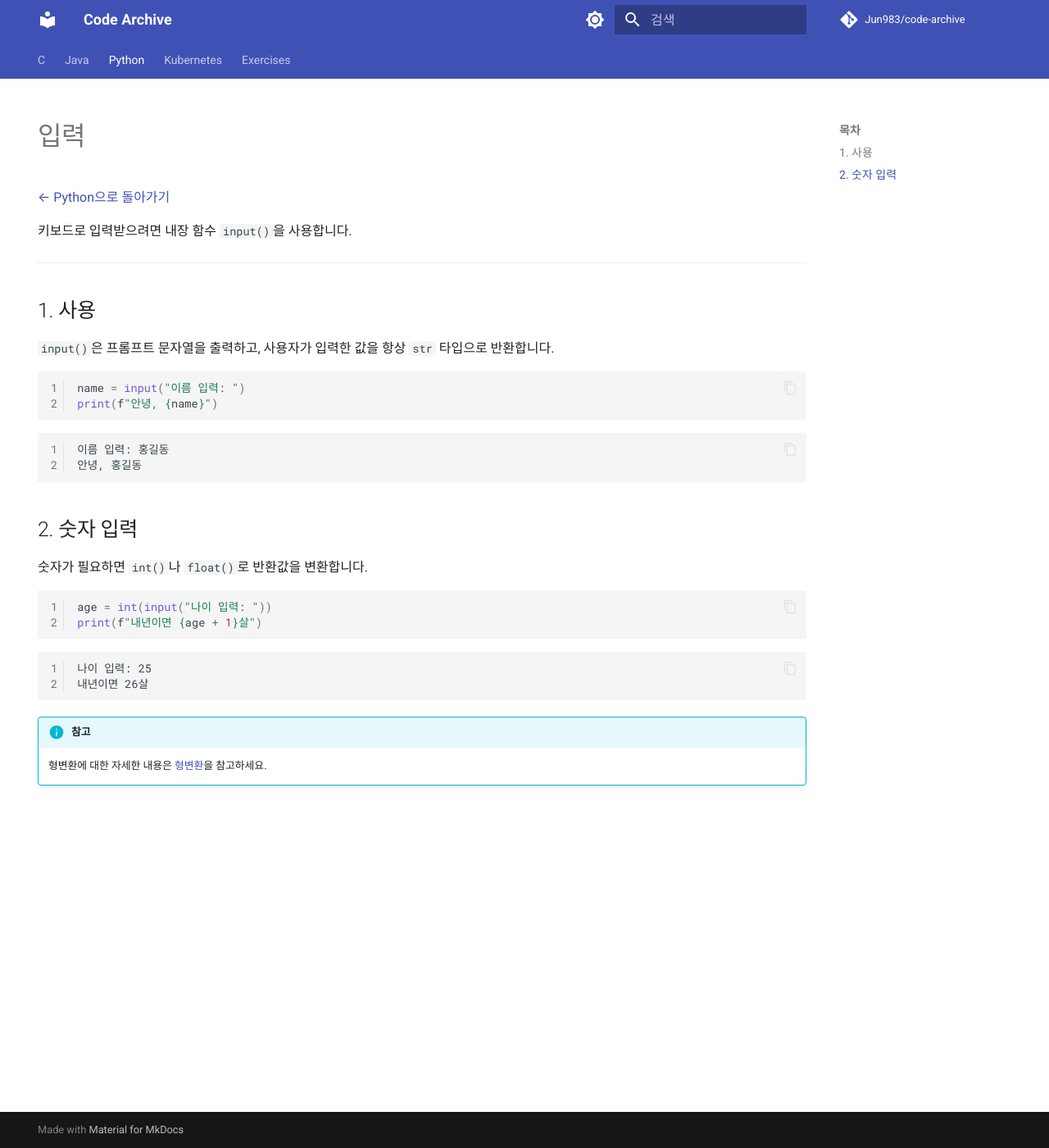
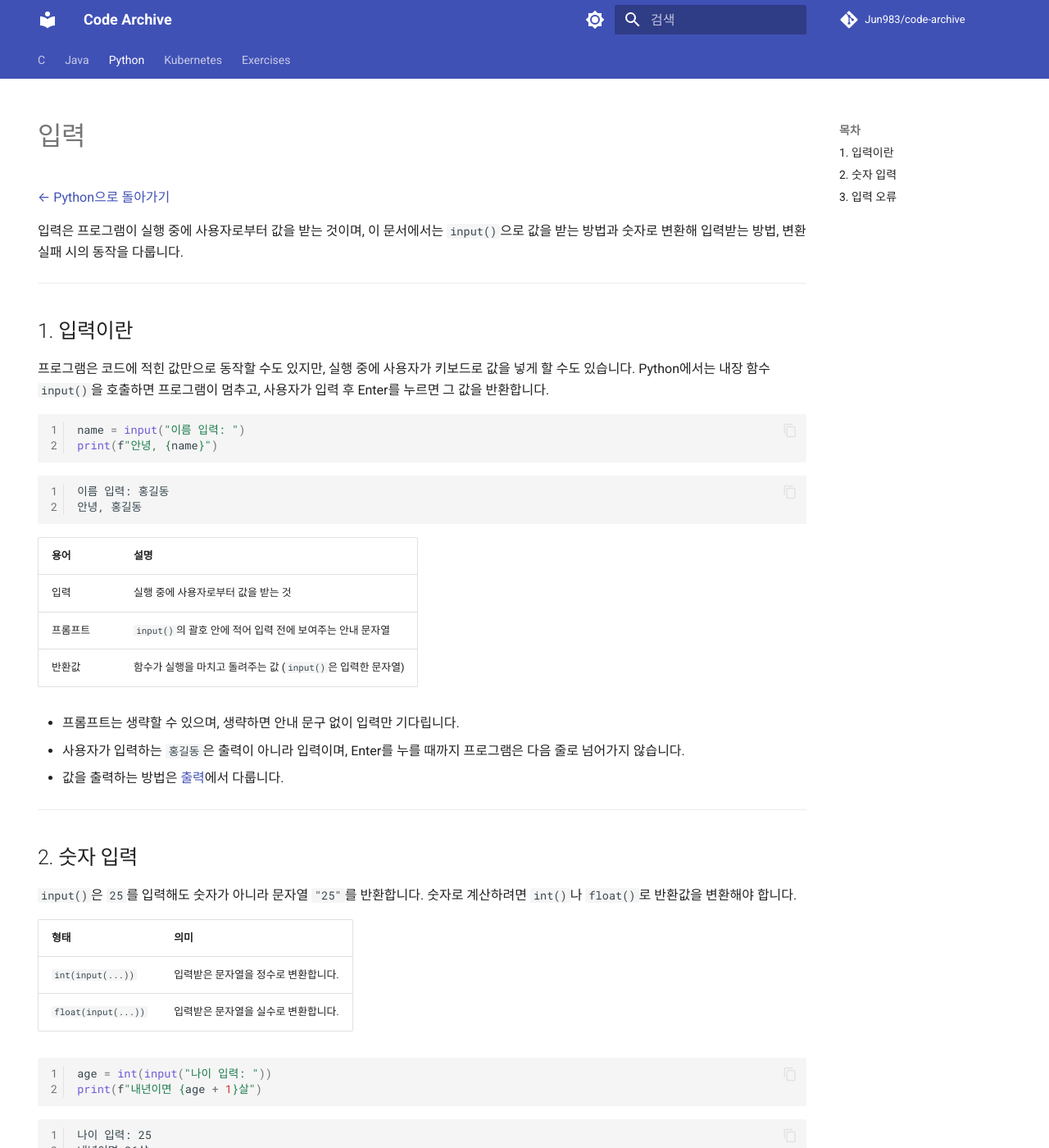
Before and after one commit to Jun983/code-archive, an MkDocs documentation site: the page built from docs/python/input.md, in a window 1280 px wide and 1400 px high. Shown: the whole window at 82% size. Built offline with MkDocs 1.6.1 and Material for MkDocs 9.7.7, drawn with Linux system fonts in a browser that asks for light colours; comment, search, counter and statistics services are not loaded; some of the changed text lies outside the part shown.

Commit message:
docs(python): 입력 문서 개요 패턴에 맞춰 보강
Co-Authored-By: Claude Sonnet 5.5 <noreply@anthropic.com>

````diff
--- a/docs/python/input.md
+++ b/docs/python/input.md
@@ -7,37 +7,81 @@ hide:
 
 [← Python으로 돌아가기](index.md)
 
-키보드로 입력받으려면 내장 함수 `input()`을 사용합니다.
+입력은 프로그램이 실행 중에 사용자로부터 값을 받는 것이며, 이 문서에서는 `input()`으로 값을 받는 방법과 숫자로 변환해 입력받는 방법, 변환 실패 시의 동작을 다룹니다.
 
 ---
 
-## 1. 사용
+## 1. 입력이란
 
-`input()`은 프롬프트 문자열을 출력하고, 사용자가 입력한 값을 항상 `str` 타입으로 반환합니다.
+프로그램은 코드에 적힌 값만으로 동작할 수도 있지만, 실행 중에 사용자가 키보드로 값을 넣게 할 수도 있습니다. Python에서는 내장 함수 `input()`을 호출하면 프로그램이 멈추고, 사용자가 입력 후 Enter를 누르면 그 값을 반환합니다.
 
 ```python
 name = input("이름 입력: ")
 print(f"안녕, {name}")
 ```
 
-```
+```text
 이름 입력: 홍길동
 안녕, 홍길동
 ```
 
+| 용어 | 설명 |
+|---|---|
+| 입력 | 실행 중에 사용자로부터 값을 받는 것 |
+| 프롬프트 | `input()`의 괄호 안에 적어 입력 전에 보여주는 안내 문자열 |
+| 반환값 | 함수가 실행을 마치고 돌려주는 값 (`input()`은 입력한 문자열) |
+
+- 프롬프트는 생략할 수 있으며, 생략하면 안내 문구 없이 입력만 기다립니다.
+- 사용자가 입력하는 `홍길동`은 출력이 아니라 입력이며, Enter를 누를 때까지 프로그램은 다음 줄로 넘어가지 않습니다.
+- 값을 출력하는 방법은 [출력](output.md)에서 다룹니다.
+
+---
+
 ## 2. 숫자 입력
 
-숫자가 필요하면 `int()`나 `float()`로 반환값을 변환합니다.
+`input()`은 `25`를 입력해도 숫자가 아니라 문자열 `"25"`를 반환합니다. 숫자로 계산하려면 `int()`나 `float()`로 반환값을 변환해야 합니다.
+
+| 형태 | 의미 |
+|---|---|
+| `int(input(...))` | 입력받은 문자열을 정수로 변환합니다. |
+| `float(input(...))` | 입력받은 문자열을 실수로 변환합니다. |
 
 ```python
 age = int(input("나이 입력: "))
 print(f"내년이면 {age + 1}살")
 ```
 
-```
+```text
 나이 입력: 25
 내년이면 26살
 ```
 
-!!! info "참고"
-    형변환에 대한 자세한 내용은 [형변환](casting.md)을 참고하세요.
+| 용어 | 설명 |
+|---|---|
+| 중첩 호출 | 함수 호출의 결과를 바로 다른 함수의 인수로 넘기는 것 (`int(input(...))`) |
+
+- 안쪽의 `input()`이 먼저 실행되어 문자열을 반환하고, 바깥의 `int()`가 그 문자열을 정수로 바꿉니다.
+- 변환하지 않고 더하면 `"25" + 1`이 되어 `TypeError`가 발생합니다.
+- 변환 방법은 [형변환](casting.md)에서 다룹니다.
+
+---
+
+## 3. 입력 오류
+
+숫자로 변환할 수 없는 값을 입력하면 `ValueError`가 발생하고 프로그램이 종료됩니다.
+
+```python
+age = int(input("나이 입력: "))
+```
+
+```text
+나이 입력: abc
+ValueError: invalid literal for int() with base 10: 'abc'
+```
+
+| 용어 | 설명 |
+|---|---|
+| `ValueError` | 타입은 맞지만 값이 올바르지 않을 때 발생하는 오류 |
+
+- 소수(`3.14`)나 공백이 섞인 값은 `int()`로 변환할 수 없으므로, 소수 입력은 `float()`를 사용합니다.
+- 잘못된 입력을 처리해 프로그램이 종료되지 않게 하는 방법은 [예외 처리](exception.md)에서 다룹니다.
````
Also changed, not shown: docs/python/index.md (+1 -1 lines).
